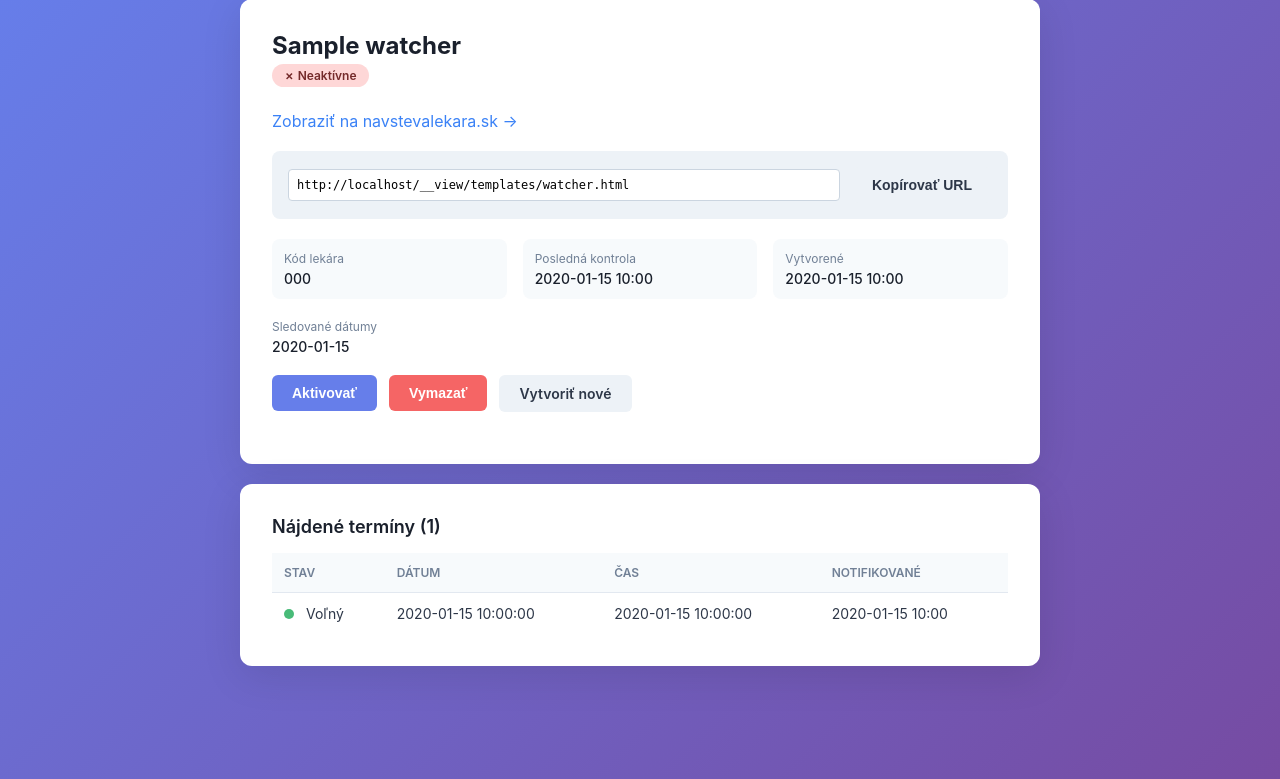
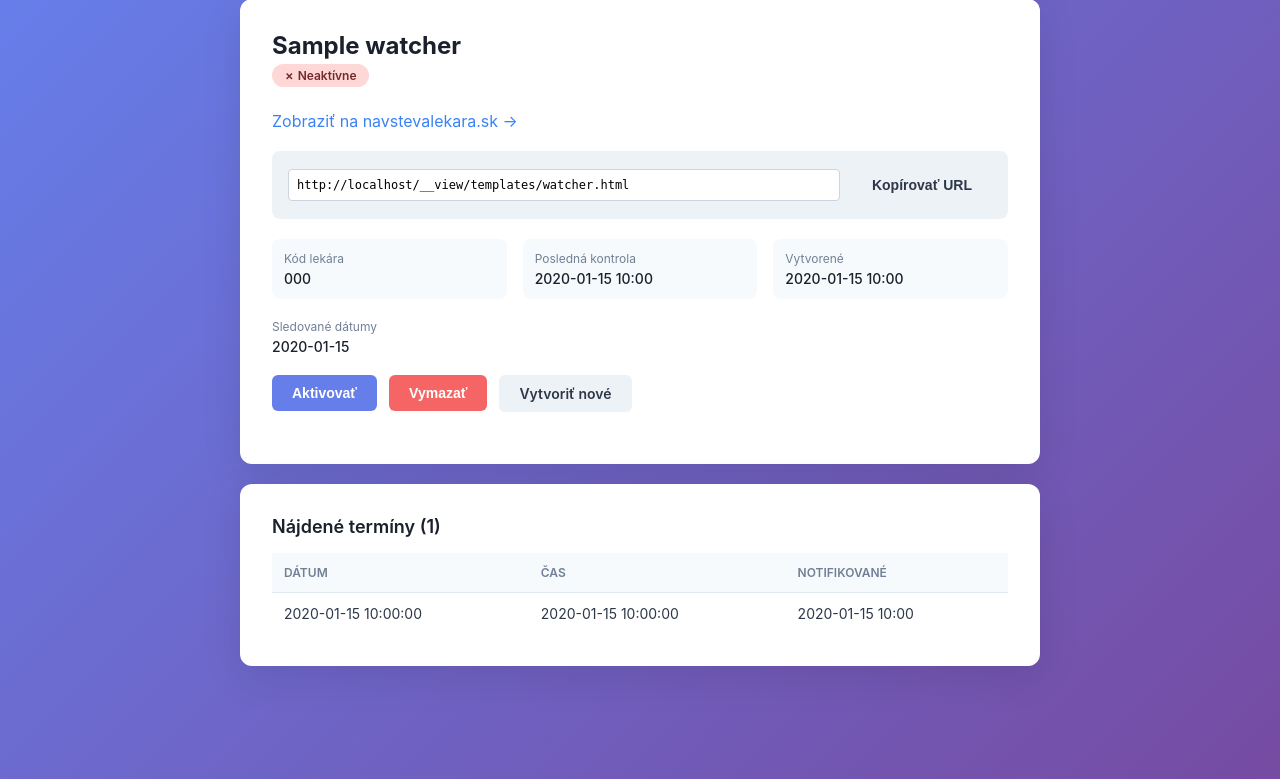
Before and after one commit to kamko/navstevalekara-watcher, a FastAPI app: template templates/watcher.html in a window 1280 px wide. Shown: the part 21-800 px from the top of the page. Run offline with FastAPI, Linux system fonts and the light colour scheme; the template is opened without the code that fills it: most values are stand-ins (such as "Sample title", 1, 10 or a date in 2020).

Commit message:
Simplify slot tracking logic - remove redundant availability status
The previous logic was flawed:
- Background job auto-deletes unavailable slots every 5 minutes
- Therefore, all slots in DB are always available
- Displaying "Available/Unavailable" status made no sense

Changes:
- Remove is_still_available column from NotifiedSlot model
- Simplify /w/{uuid}/slots endpoint - just return slots from DB
- Remove status column and indicators from UI
- Keep AJAX polling to show newly found slots without page refresh
- Background job still auto-deletes unavailable slots for re-notification

```diff
--- a/app.py
+++ b/app.py
@@ -52,7 +52,6 @@ class NotifiedSlot(Base):
     date = Column(String(10), nullable=False)  # YYYY-MM-DD
     time = Column(String(5), nullable=False)   # HH:MM
     notified_at = Column(DateTime, default=datetime.utcnow)
-    is_still_available = Column(Boolean, default=True)  # Track if slot is still available
 
     __table_args__ = (
         UniqueConstraint('watcher_id', 'date', 'time', name='_watcher_slot_uc'),
@@ -269,8 +268,7 @@ def check_watcher_job(watcher_id: int):
                     notified = NotifiedSlot(
                         watcher_id=watcher.id,
                         date=slot['date'],
-                        time=slot['time'],
-                        is_still_available=True
+                        time=slot['time']
                     )
                     db.add(notified)
                 db.commit()
@@ -558,7 +556,7 @@ async def delete_watcher(watcher_uuid: str):
 
 @app.get("/w/{watcher_uuid}/slots")
 async def get_notified_slots(watcher_uuid: str):
-    """Get all notified slots with their current availability status (read-only)."""
+    """Get all notified slots (all are available - unavailable ones are auto-deleted by background job)."""
     db = SessionLocal()
     try:
         watcher = db.query(Watcher).filter(Watcher.uuid == watcher_uuid).first()
@@ -566,49 +564,22 @@ async def get_notified_slots(watcher_uuid: str):
         if not watcher:
             raise HTTPException(status_code=404, detail="Watcher not found")
 
-        # Get all notified slots
+        # Get all notified slots - all are available since background job deletes unavailable ones
         notified_slots = db.query(NotifiedSlot).filter(
             NotifiedSlot.watcher_id == watcher.id
         ).order_by(NotifiedSlot.notified_at.desc()).all()
 
-        # Get target dates for filtering
-        target_dates = json.loads(watcher.target_dates)
-        week_offsets = calculate_week_offsets_for_dates(target_dates)
-
-        # Check current availability
-        currently_available_slots = []
-        for week in week_offsets:
-            html_content = check_appointments(watcher.doctor_code, watcher.doctor_url, week)
-            if html_content:
-                slots = parse_available_slots(html_content)
-                # Filter to only target dates
-                filtered_slots = [s for s in slots if s['date'] in target_dates]
-                currently_available_slots.extend(filtered_slots)
-
-        # Create a set of currently available slot identifiers
-        available_set = set()
-        for slot in currently_available_slots:
-            available_set.add(f"{slot['date']}_{slot['time']}")
-
-        # Build result with current availability status
         result_slots = []
         for notified_slot in notified_slots:
-            slot_key = f"{notified_slot.date}_{notified_slot.time}"
-            is_available = slot_key in available_set
-
             result_slots.append({
                 "id": notified_slot.id,
                 "date": notified_slot.date,
                 "time": notified_slot.time,
-                "notified_at": notified_slot.notified_at.isoformat(),
-                "is_still_available": is_available
+                "notified_at": notified_slot.notified_at.isoformat()
             })
 
         return {"slots": result_slots}
 
-    except Exception as e:
-        print(f"Error getting slots: {e}")
-        raise HTTPException(status_code=500, detail=str(e))
     finally:
         db.close()
 
--- a/templates/watcher.html
+++ b/templates/watcher.html
@@ -153,26 +153,6 @@
             margin-bottom: 16px;
             color: #1a202c;
         }
-        .status-indicator {
-            display: inline-block;
-            width: 10px;
-            height: 10px;
-            border-radius: 50%;
-            margin-right: 8px;
-        }
-        .status-indicator.available {
-            background: #48bb78;
-        }
-        .status-indicator.unavailable {
-            background: #f56565;
-        }
-        .slot-row.unavailable {
-            background: #fef2f2;
-        }
-        .btn-small {
-            padding: 4px 8px;
-            font-size: 12px;
-        }
         .checking-status {
             display: inline-block;
             margin-left: 8px;
@@ -253,7 +233,6 @@
                     <table id="slots-table">
                         <thead>
                             <tr>
-                                <th>Stav</th>
                                 <th>Dátum</th>
                                 <th>Čas</th>
                                 <th>Notifikované</th>
@@ -261,8 +240,7 @@
                         </thead>
                         <tbody id="slots-tbody">
                             {% for slot in notified_slots %}
-                            <tr class="slot-row" data-slot-id="{{ slot.id }}">
-                                <td><span class="status-indicator available"></span> Voľný</td>
+                            <tr data-slot-id="{{ slot.id }}">
                                 <td>{{ slot.date }}</td>
                                 <td>{{ slot.time }}</td>
                                 <td>{{ slot.notified_at.strftime('%Y-%m-%d %H:%M') }}</td>
@@ -322,7 +300,6 @@
         function updateSlotsTable(slots) {
             const tbody = document.getElementById('slots-tbody');
             const countEl = document.getElementById('slots-count');
-            const emptyState = document.getElementById('empty-state');
             const tableContainer = document.getElementById('slots-table-container');
 
             countEl.textContent = slots.length;
@@ -340,7 +317,6 @@
                     <table id="slots-table">
                         <thead>
                             <tr>
-                                <th>Stav</th>
                                 <th>Dátum</th>
                                 <th>Čas</th>
                                 <th>Notifikované</th>
@@ -356,11 +332,7 @@
 
             slots.forEach(slot => {
                 const row = document.createElement('tr');
-                row.className = slot.is_still_available ? 'slot-row' : 'slot-row unavailable';
                 row.dataset.slotId = slot.id;
-
-                const statusText = slot.is_still_available ? 'Voľný' : 'Obsadený';
-                const statusClass = slot.is_still_available ? 'available' : 'unavailable';
 
                 const notifiedDate = new Date(slot.notified_at);
                 const formattedDate = notifiedDate.toLocaleString('sk-SK', {
@@ -372,7 +344,6 @@
                 }).replace(',', '');
 
                 row.innerHTML = `
-                    <td><span class="status-indicator ${statusClass}"></span> ${statusText}</td>
                     <td>${slot.date}</td>
                     <td>${slot.time}</td>
                     <td>${formattedDate}</td>
```
